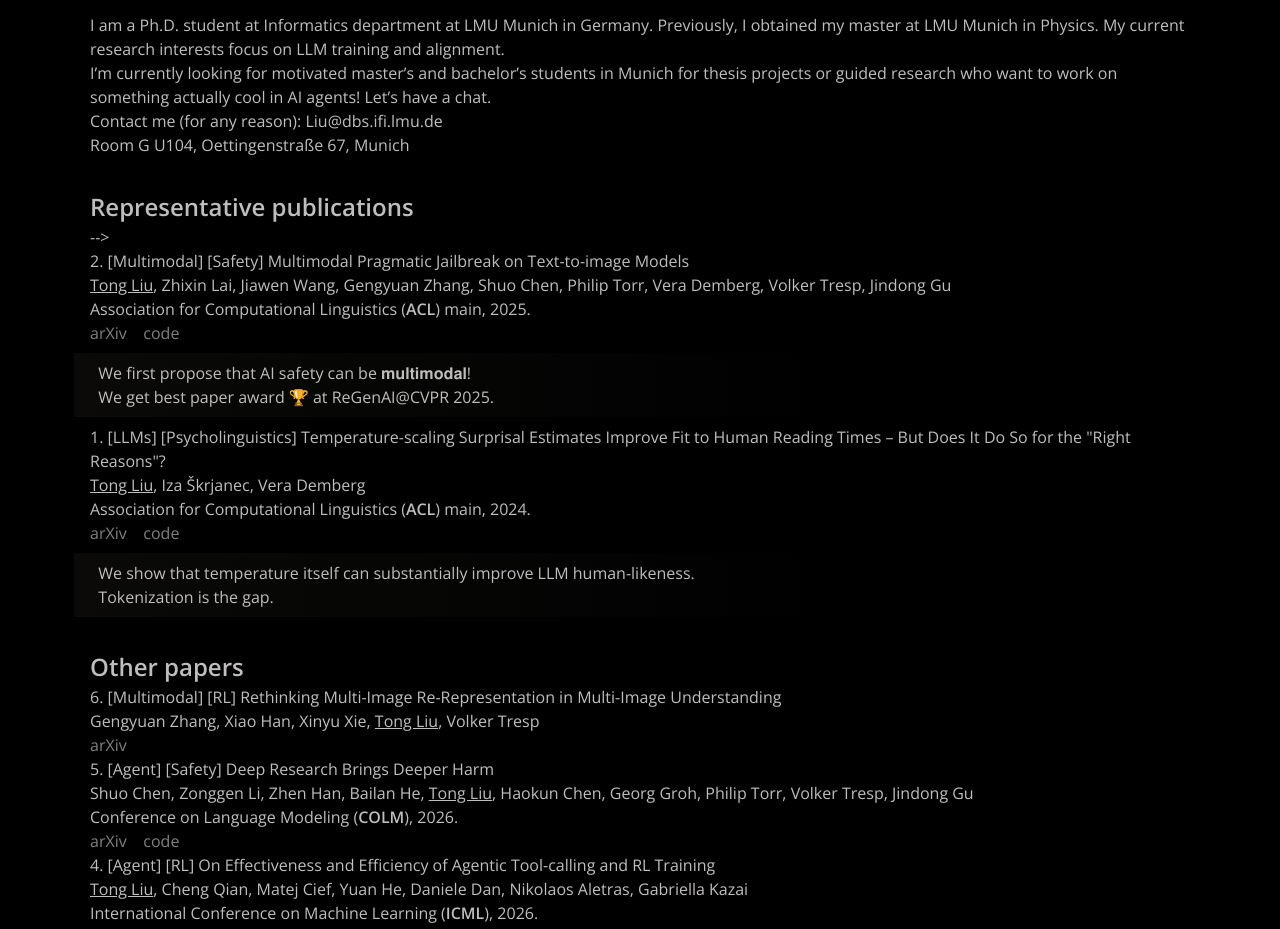
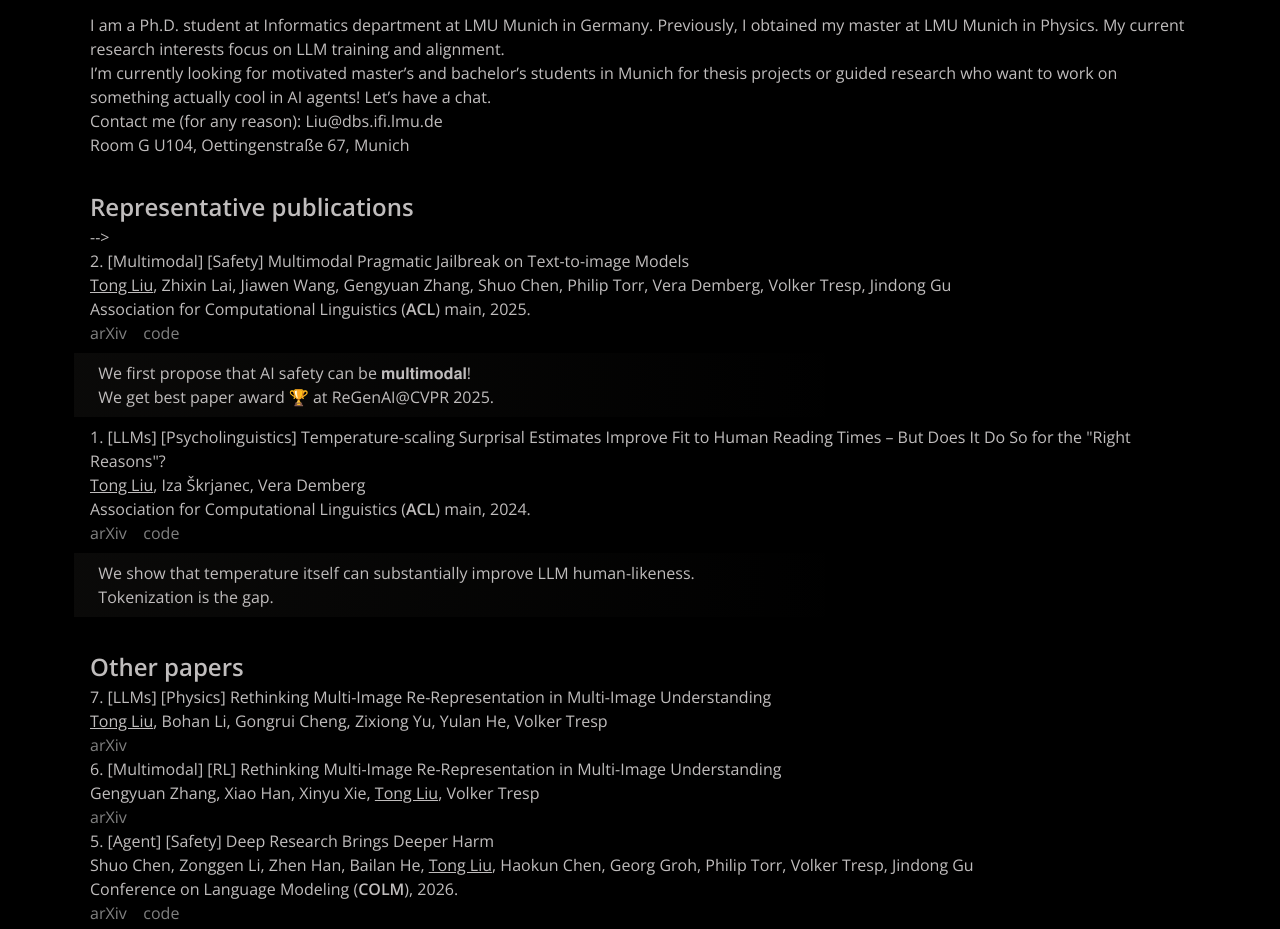
Before and after one commit to TongLiu-github/TongLiu-github.github.io, a plain HTML site: page index.html in a window 1280 px wide. Shown: the part 99-1028 px from the top of the page. Drawn offline with nearby package versions, Linux system fonts and the light colour scheme.

Commit message:
Update index.html

```diff
--- a/index.html
+++ b/index.html
@@ -227,6 +227,16 @@
             <div class="title2">Other papers</div>
                 <div class="content">
                 <div class="text">
+
+                    <p>7. [LLMs] [Physics]
+                        Rethinking Multi-Image Re-Representation in Multi-Image Understanding
+                    </p>
+                    <p>
+                        <a class="underline">Tong Liu</a>, Bohan Li, Gongrui Cheng, Zixiong Yu, Yulan He, Volker Tresp
+                    </p>
+                    <a href="https://arxiv.org/abs/2610.33134">
+                        <font color="#808080">arXiv</font>
+                    </a>
                     <p>6. [Multimodal] [RL]
                         Rethinking Multi-Image Re-Representation in Multi-Image Understanding
                     </p>
```
